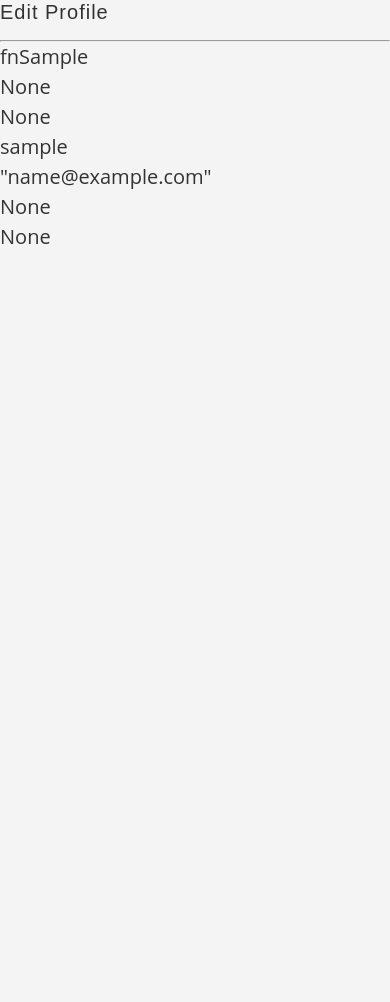
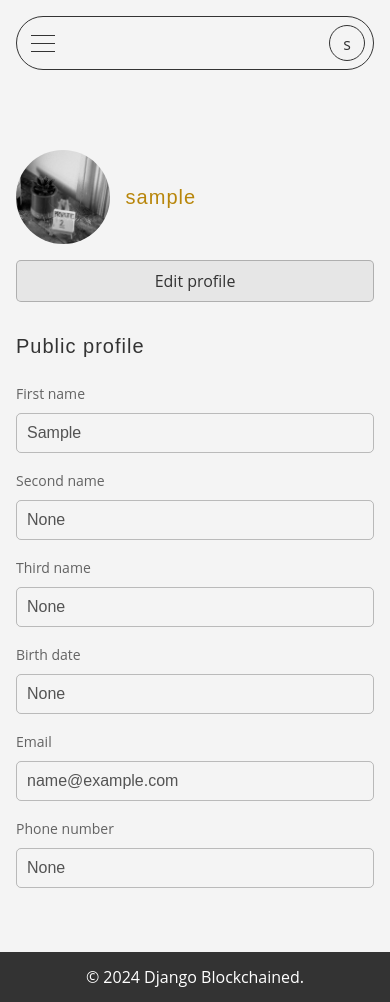
Before and after one commit to veemarh/DjangoBlockchained, a Django app: page /accounts/student/profile/1/ in a window 390 px wide. Before the commit the page ends 244 px from the top, so only its background shows below. Run offline with Django 5.2, Linux system fonts and the light colour scheme; the visitor is signed in with stand-in values (Sample User, id 1); data comes from the database, SQL or seed files in the repository.

Commit message:
profile editing pages

```diff
--- a/accounts/urls.py
+++ b/accounts/urls.py
@@ -20,5 +20,9 @@
         StudentProfileView.as_view(),
         name="student_profile",
     ),
-    path("student/profile/<int:pk>/edit/", StudentProfileUpdateView.as_view()),
+    path(
+        "student/profile/<int:pk>/edit/",
+        StudentProfileUpdateView.as_view(),
+        name="student_profile_edit",
+    ),
 ]
--- a/accounts/views.py
+++ b/accounts/views.py
@@ -85,6 +85,8 @@
     )
     template_name = "student_profile_edit.html"
 
+    success_url = ".."
+
     def test_func(self):
         obj = self.get_object()
         return obj == self.request.user
--- a/static/css/profile-settings.css
+++ b/static/css/profile-settings.css
@@ -61,9 +61,9 @@
 .account-dataset {
     flex: 1 0;
 }
-/*.account-dataset:has(div[id=""]) {
-    flex-grow: 2;
-}*/
+.account-dataset#main-dataset {
+    flex-grow: 3;
+}
 .account-dataset span {
     display: inline-block;
     padding-bottom: 16px;
@@ -84,8 +84,8 @@
     padding: 10px;
     font-size: 16px;
 }
-.account-dataset input:active,
-.account-dataset input:focus {
+.account-dataset input:not([disabled]):active,
+.account-dataset input:not([disabled]):focus {
     border-color: #333;
 }
 .account-dataset label {
@@ -94,6 +94,30 @@
     pointer-events: none;
     font-size: 14px;
     color: rgba(51, 51, 51, 0.75);
+}
+.account-dataset a {
+    display: block;
+    line-height: 30px;
+    padding: 5px;
+    text-align: center;
+    border-radius: 5px;
+    color: #333;
+    background-color: rgba(221, 221, 221, 0.6);
+    border: 1px solid rgba(51, 51, 51, 0.3);
+}
+.account-dataset a:hover {
+    background-color: #ddd;
+}
+#summary-dataset {
+    display: flex;
+    flex-direction: column;
+    gap: 16px;
+}
+#summary-dataset img {
+    border-radius: 50%;
+}
+#summary-dataset h3 {
+    color: darkgoldenrod;
 }
 
 @media (max-width: 1140px) {
@@ -111,4 +135,37 @@
         max-width: 576px;
         flex-direction: column;
     }
+    .account-content-wrapper:has(#main-dataset) .data-editing-form {
+        flex-direction: column;
+    }
+    #summary-dataset {
+        flex-direction: row;
+        padding-bottom: 16px;
+    }
+    #summary-dataset img {
+        max-width: 24vw;
+    }
+    #summary-dataset h3 {
+        align-self: center;
+        padding: 0;
+    }
 }
+
+.account-content-wrapper .helptext {
+    display: none;
+    /*padding: 10px 0 0;
+    font-size: 12px;
+    line-height: normal;
+    color: rgba(51, 51, 51, 0.5);*/
+}
+
+.data-editing-form input.modified {
+    border-color: slateblue;
+}
+.data-editing-form p:has(input.modified) label {
+    color: slateblue;
+}
+.data-editing-form input.modified:focus,
+.data-editing-form input.modified:active {
+    border-color: darkslateblue;
+}
--- a/templates/base.html
+++ b/templates/base.html
@@ -52,7 +52,7 @@
                     </script>
                     <ul id="header-user-menu">
                         <li>
-                            <a href="/">Your profile</a>
+                            <a href="{% url 'student_profile' user.id %}">Your profile</a>
                         </li>
                         <li>
                             <a href="/">Your teachers</a>
--- a/templates/registration/password_change_done.html
+++ b/templates/registration/password_change_done.html
@@ -11,7 +11,8 @@
             <div class="return-to-home"></div>
         </a>
         <h2>Password change successful</h2>
-        <p>Your password was changed. You can return now to your <a href="/">Profile</a>.</p>
+        <p>Your password was changed. You can return now to your
+            <a href="{% url 'student_profile' user.id %}">Profile</a>.</p>
     </div>
 {% endblock content %}
 {% block footer %}{% endblock footer %}
--- a/templates/student_profile.html
+++ b/templates/student_profile.html
@@ -1,21 +1,47 @@
 {% extends 'base.html' %}
-{% block header %}{% endblock header %}
+{% load static %}
 {% block content %}
     <div class="col-md-6">
-        <form method="POST">
-            {% csrf_token %}
-            {{ form.as_p }}
-
-            <h3>Edit Profile</h3>
-            <hr>
-            <p>fn{{ user.first_name }}</p>
-            <p>{{ user.second_name }}</p>
-            <p>{{ user.third_name }}</p>
-            <p>{{ user.username }}</p>
-            <p>"{{ user.email }}"</p>
-            <p>{{ user.birth_date }}</p>
-            <p>{{ user.phone_number }}</p>
-        </form>
+        <div class="account-content-wrapper">
+            <div id="account-space-edit">
+                <div class="data-editing-form">
+                    <div class="account-dataset">
+                        <div id="summary-dataset">
+                            {# условно #}
+                            <img src="{% static 'img/avatar.jpg' %}">
+                            <h3>{{ user.username }}</h3>
+                        </div>
+                            <a href="{% url 'student_profile_edit' user.id %}">Edit profile</a>
+                    </div>
+                    <div class="account-dataset" id="main-dataset">
+                        <h3>Public profile</h3>
+                        <p>
+                            <label for="first-name">First name</label>
+                            <input type="text" id="first-name" value="{{ user.first_name }}" disabled>
+                        </p>
+                        <p>
+                            <label for="second-name">Second name</label>
+                            <input type="text" id="second-name" value="{{ user.second_name }}" disabled>
+                        </p>
+                        <p>
+                            <label for="third-name">Third name</label>
+                            <input type="text" id="third-name" value="{{ user.third_name }}" disabled>
+                        </p>
+                        <p>
+                            <label for="birth-date">Birth date</label>
+                            <input type="text" id="birth-date" value="{{ user.birth_date }}" disabled>
+                        </p>
+                        <p>
+                            <label for="email">Email</label>
+                            <input type="text" id="email" value="{{ user.email }}" disabled>
+                        </p>
+                        <p>
+                            <label for="phone-number">Phone number</label>
+                            <input type="text" id="phone-number" value="{{ user.phone_number }}" disabled>
+                        </p>
+                    </div>
+                </div>
+            </div>
+        </div>
     </div>
 {% endblock %}
-{% block footer %}{% endblock footer %}
```
Also changed, not shown: templates/home.html (+5 -4 lines), templates/registration/interests_form.html (+24 -10 lines), templates/registration/password_change_form.html (+4 -4 lines), templates/student_profile_edit.html (+36 -5 lines), static/img/avatar.jpg (added).
